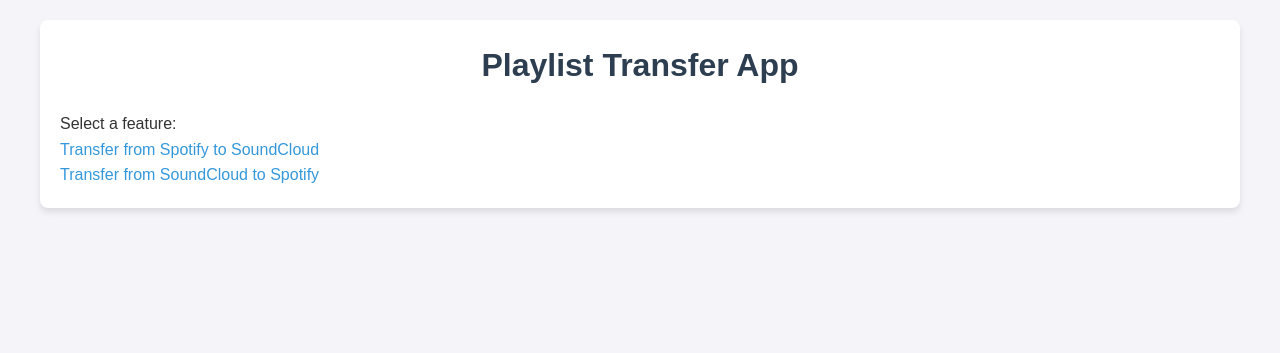
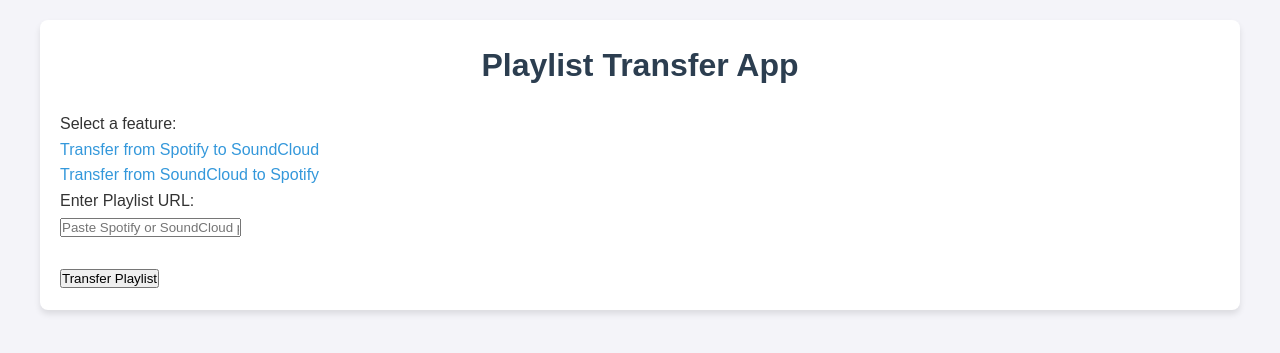
Before and after one commit to brainchemist/TransferPlaylist, a Flask app: page / in a window 1280 px wide. Shown: the top 353 px of the page. Run offline with Flask 3, Linux system fonts and the light colour scheme.

Commit message:
Init public playlist transfer

```diff
--- a/app.py
+++ b/app.py
@@ -6,6 +6,7 @@
 import time
 from flask import Flask, redirect, request, session,render_template
 import requests
+
 
 app = Flask(__name__)
 app.secret_key = "your_secret_key"
@@ -354,3 +355,174 @@
             return "Failed to add tracks to Spotify playlist", 400
 
     return render_template("transfer_playlist_soundcloud.html", playlist_name=playlist_title,)
+
+@app.route("/transfer_from_url")
+def transfer_from_url():
+    playlist_url = request.args.get("playlist_url")
+
+    if "spotify.com/playlist" in playlist_url:
+        return handle_spotify_link(playlist_url)
+    elif "soundcloud.com" in playlist_url:
+        return handle_soundcloud_link(playlist_url)
+    else:
+        return "Unsupported playlist URL", 400
+
+def handle_spotify_link(url):
+    playlist_id = url.split("playlist/")[1].split("?")[0]
+    token = session.get("spotify_token")
+
+    headers = {"Authorization": f"Bearer {token}"}
+    r = requests.get(f"{SPOTIFY_API_BASE_URL}/playlists/{playlist_id}", headers=headers)
+    playlist_data = r.json()
+
+    tracks = []
+    for item in playlist_data["tracks"]["items"]:
+        track = item["track"]
+        title = track["name"]
+        artist = track["artists"][0]["name"]
+        tracks.append(f"{title} {artist}")
+
+    # Optional: Authenticate to SoundCloud or queue to another route
+    session["tracks_to_transfer"] = tracks
+    session["transfer_direction"] = "spotify_to_soundcloud"
+    return redirect("/login_soundcloud?redirect=/complete_transfer")
+
+def handle_soundcloud_link(url):
+    resolve_url = "https://api.soundcloud.com/resolve"
+    params = {
+        "url": url,
+        "client_id": SOUNDCLOUD_CLIENT_ID
+    }
+
+    res = requests.get(resolve_url, params=params)
+    if res.status_code != 200:
+        return f"Failed to resolve SoundCloud URL: {res.text}", 400
+
+    playlist = res.json()
+    tracks = []
+
+    for track in playlist.get("tracks", []):
+        title = track.get("title")
+        artist = track.get("user", {}).get("username")
+        if title and artist:
+            tracks.append(f"{title} {artist}")
+
+    session["tracks_to_transfer"] = tracks
+    session["transfer_direction"] = "soundcloud_to_spotify"
+    return redirect("/login_spotify?redirect=/complete_transfer")
+
+@app.route("/complete_transfer", methods=["GET", "POST"])
+def complete_transfer():
+    tracks = session.get("tracks_to_transfer", [])
+    direction = session.get("transfer_direction")
+
+    if not tracks or not direction:
+        return "No transfer session found", 400
+
+    added_tracks = []
+    failed_tracks = []
+
+    if direction == "spotify_to_soundcloud":
+        sc_token = session.get("soundcloud_token")
+
+        headers = {
+            "Authorization": f"OAuth {sc_token}"
+        }
+
+        # Create a new SoundCloud playlist
+        track_ids = []
+
+        for query in tracks:
+            res = requests.get("https://api.soundcloud.com/tracks", params={
+                "q": query,
+                "client_id": SOUNDCLOUD_CLIENT_ID,
+                "limit": 1
+            })
+            if res.status_code == 200 and res.json():
+                track_data = res.json()[0]
+                track_ids.append({"id": track_data["id"]})
+                added_tracks.append({
+                    "name": track_data["title"],
+                    "artist": track_data["user"]["username"]
+                })
+            else:
+                failed_tracks.append(query)
+
+        if not added_tracks:
+            return "No tracks were matched on SoundCloud", 400
+
+        payload = {
+            "playlist": {
+                "title": "Transferred from Spotify",
+                "sharing": "public",
+                "tracks": track_ids
+            }
+        }
+
+        playlist_res = requests.post(
+            "https://api.soundcloud.com/playlists",
+            headers=headers,
+            json=payload
+        )
+
+        if playlist_res.status_code not in (200, 201):
+            return f"Failed to create playlist: {playlist_res.text}", 500
+
+        playlist_data = playlist_res.json()
+
+        return render_template(
+            "transfer_success.html",
+            playlist_name=playlist_data["title"],
+            tracks=added_tracks,
+            success=True
+        )
+
+    elif direction == "soundcloud_to_spotify":
+        sp_token = session.get("spotify_token")
+        headers = {"Authorization": f"Bearer {sp_token}"}
+
+        user_info = requests.get(f"{SPOTIFY_API_BASE_URL}/me", headers=headers).json()
+        user_id = user_info.get("id")
+
+        playlist_payload = {"name": "Transferred from SoundCloud", "public": False}
+        playlist_res = requests.post(
+            f"{SPOTIFY_API_BASE_URL}/users/{user_id}/playlists",
+            headers=headers,
+            json=playlist_payload
+        ).json()
+
+        playlist_id = playlist_res.get("id")
+        track_uris = []
+
+        for query in tracks:
+            search_res = requests.get(
+                f"{SPOTIFY_API_BASE_URL}/search",
+                headers=headers,
+                params={"q": query, "type": "track", "limit": 1}
+            )
+            items = search_res.json().get("tracks", {}).get("items", [])
+            if items:
+                track = items[0]
+                track_uris.append(track["uri"])
+                added_tracks.append({
+                    "name": track["name"],
+                    "artist": track["artists"][0]["name"]
+                })
+            else:
+                failed_tracks.append(query)
+
+        if track_uris:
+            requests.post(
+                f"{SPOTIFY_API_BASE_URL}/playlists/{playlist_id}/tracks",
+                headers=headers,
+                json={"uris": track_uris}
+            )
+
+        return render_template(
+            "transfer_success.html",
+            playlist_name=playlist_payload["name"],
+            tracks=added_tracks,
+            success=len(added_tracks) > 0
+        )
+
+    return "Unknown transfer direction", 400
--- a/templates/index.html
+++ b/templates/index.html
@@ -12,6 +12,13 @@
         <p>Select a feature:</p>
         <a href="/login_spotify">Transfer from Spotify to SoundCloud</a><br>
         <a href="/login_soundcloud?redirect=/choose_playlist_soundcloud">Transfer from SoundCloud to Spotify</a>
+        <form action="/transfer_from_url" method="get">
+            <label for="playlist_url">Enter Playlist URL:</label><br>
+            <input type="text" id="playlist_url" name="playlist_url" placeholder="Paste Spotify or SoundCloud playlist URL here" required>
+            <br><br>
+            <button type="submit">Transfer Playlist</button>
+        </form>
+
     </div>
 </body>
 </html>
```
Also changed, not shown: static/sstyle.css (added, +51 -0 lines), templates/transfer_success.html (added, +31 -0 lines).
